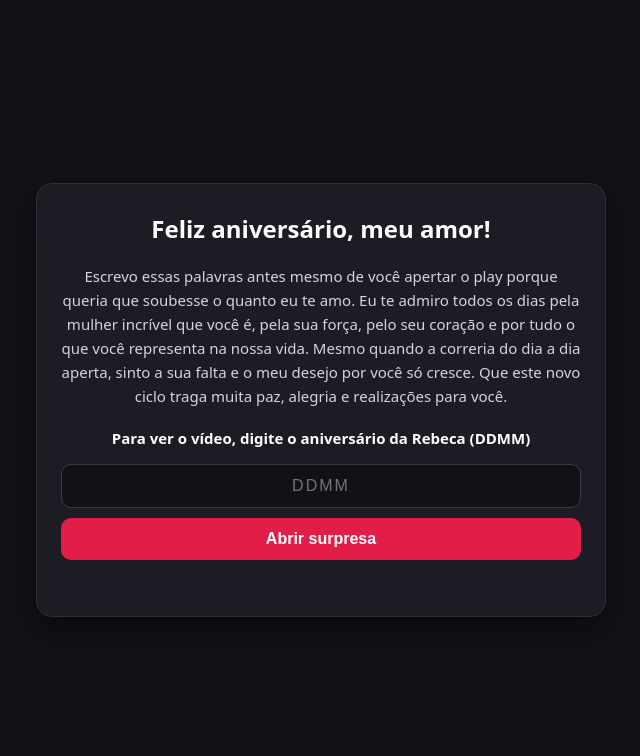
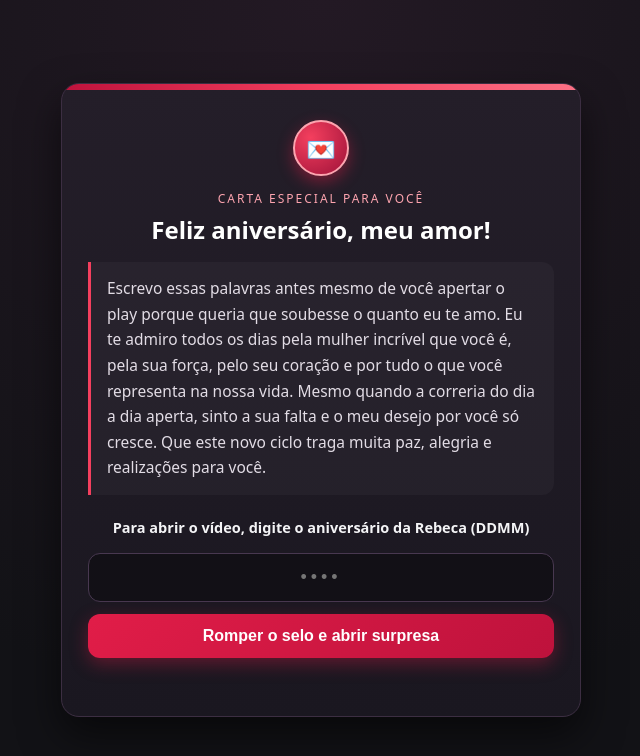
Before and after one commit to brunovenditti20-hash/surpresa-naiara, a plain HTML site: page index.html in a window 1280 px wide. Shown: the whole page, without its empty margins (319-959 px from the left). Drawn offline with Linux system fonts and the light colour scheme.

Commit message:
Update index.html

```diff
--- a/index.html
+++ b/index.html
@@ -3,90 +3,178 @@
 <head>
   <meta charset="UTF-8" />
   <meta name="viewport" content="width=device-width, initial-scale=1.0" />
-  <title>Feliz Aniversário, Meu Amor!</title>
+  <title>Para Você, Meu Amor</title>
   <style>
+    * {
+      box-sizing: border-box;
+    }
+
     body {
       margin: 0;
       min-height: 100vh;
       display: grid;
       place-items: center;
-      background: #121216;
+      background: radial-gradient(circle at top, #231924 0%, #121216 70%);
       color: #f4f4f6;
       font-family: system-ui, -apple-system, sans-serif;
       padding: 20px;
-      box-sizing: border-box;
     }
-    .card {
+
+    /* Estilo de Carta / Envelope Lacrado */
+    .carta-container {
       width: 100%;
       max-width: 520px;
-      background: #1c1c24;
-      border: 1px solid #2e2e3a;
-      border-radius: 16px;
-      padding: 28px 24px;
+      position: relative;
+      transition: opacity 0.6s ease, transform 0.6s ease;
+    }
+
+    .carta-container.saindo {
+      opacity: 0;
+      transform: translateY(-20px) scale(0.97);
+    }
+
+    .envelope {
+      background: linear-gradient(180deg, #241e29 0%, #1a1720 100%);
+      border: 1px solid #3c2e42;
+      border-radius: 18px;
+      padding: 36px 26px 28px;
       text-align: center;
-      box-shadow: 0 12px 30px rgba(0, 0, 0, 0.4);
+      box-shadow: 0 18px 40px rgba(0, 0, 0, 0.55);
+      position: relative;
+      overflow: hidden;
     }
-    h2 {
-      margin-top: 0;
-      color: #fff;
+
+    /* Aba superior decorativa do envelope */
+    .envelope::before {
+      content: "";
+      position: absolute;
+      top: 0;
+      left: 0;
+      right: 0;
+      height: 6px;
+      background: linear-gradient(90deg, #be123c, #f43f5e, #fb7185);
     }
-    .mensagem {
-      line-height: 1.6;
-      color: #d4d4dc;
-      font-size: 15px;
-      margin-bottom: 20px;
+
+    .selo {
+      width: 56px;
+      height: 56px;
+      margin: 0 auto 14px;
+      border-radius: 50%;
+      background: radial-gradient(circle at 30% 30%, #f43f5e, #9f1239);
+      border: 2px solid #fda4af;
+      display: grid;
+      place-items: center;
+      font-size: 24px;
+      box-shadow: 0 6px 16px rgba(225, 29, 72, 0.45);
+      transition: transform 0.5s ease;
     }
-    .instrucao {
-      font-size: 15px;
-      color: #fff;
+
+    .envelope.aberto .selo {
+      transform: rotate(360deg) scale(1.1);
+    }
+
+    .etiqueta {
+      font-size: 12px;
+      text-transform: uppercase;
+      letter-spacing: 2px;
+      color: #fda4af;
       margin-bottom: 6px;
     }
+
+    h2 {
+      margin: 0 0 16px;
+      color: #fff;
+      font-size: 24px;
+    }
+
+    .mensagem {
+      line-height: 1.65;
+      color: #e2dce5;
+      font-size: 15.5px;
+      margin-bottom: 22px;
+      background: rgba(255, 255, 255, 0.03);
+      border-left: 3px solid #f43f5e;
+      padding: 14px 16px;
+      border-radius: 0 12px 12px 0;
+      text-align: left;
+    }
+
+    .instrucao {
+      font-size: 14.5px;
+      color: #f4f4f6;
+      margin-bottom: 8px;
+    }
+
     input {
       width: 100%;
-      box-sizing: border-box;
-      padding: 12px 14px;
-      margin: 10px 0;
-      border-radius: 10px;
-      border: 1px solid #3a3a4a;
-      background: #121216;
+      padding: 13px 14px;
+      margin: 8px 0 12px;
+      border-radius: 12px;
+      border: 1px solid #483850;
+      background: #121016;
       color: #fff;
-      font-size: 16px;
+      font-size: 18px;
       text-align: center;
-      letter-spacing: 2px;
+      letter-spacing: 4px;
+      outline: none;
+      transition: border-color 0.2s;
     }
+
+    input:focus {
+      border-color: #f43f5e;
+    }
+
     button {
       width: 100%;
-      padding: 12px;
+      padding: 13px;
       border: none;
-      border-radius: 10px;
-      background: #e11d48;
+      border-radius: 12px;
+      background: linear-gradient(135deg, #e11d48, #be123c);
       color: #fff;
       font-size: 16px;
       font-weight: 600;
       cursor: pointer;
+      box-shadow: 0 6px 18px rgba(225, 29, 72, 0.35);
+      transition: transform 0.15s ease, opacity 0.2s ease;
     }
-    button:hover {
-      opacity: 0.92;
+
+    button:active {
+      transform: scale(0.98);
     }
+
     .erro {
-      color: #fb7185;
+      color: #fda4af;
       font-size: 14px;
       min-height: 20px;
-      margin-top: 8px;
+      margin-top: 10px;
     }
+
+    /* Área revelada após destravar o selo */
     #area-video {
       display: none;
       width: 100%;
       max-width: 720px;
+      opacity: 0;
+      transform: translateY(16px);
+      transition: opacity 0.7s ease, transform 0.7s ease;
     }
+
+    #area-video.visivel {
+      opacity: 1;
+      transform: translateY(0);
+    }
+
     .video-box {
       position: relative;
       width: 100%;
       padding-bottom: 56.25%;
-      border-radius: 14px;
+      border-radius: 16px;
       overflow: hidden;
       background: #000;
+      border: 1px solid #3c2e42;
+      box-shadow: 0 16px 40px rgba(0, 0, 0, 0.6);
     }
+
     .video-box iframe {
       position: absolute;
       inset: 0;
@@ -94,19 +182,45 @@
       height: 100%;
       border: 0;
     }
+
+    .acoes-video {
+      margin-top: 16px;
+      display: flex;
+      justify-content: center;
+    }
+
+    .btn-secundario {
+      width: auto;
+      padding: 10px 18px;
+      background: rgba(255, 255, 255, 0.08);
+      border: 1px solid #483850;
+      box-shadow: none;
+      font-size: 14px;
+      color: #f4f4f6;
+    }
+
+    .btn-secundario:hover {
+      background: rgba(255, 255, 255, 0.14);
+    }
   </style>
 </head>
 <body>
 
-  <div class="card" id="tela-bloqueio">
+  <div class="carta-container" id="tela-bloqueio">
+    <div class="envelope" id="envelope">
+      <div class="selo" id="selo">💌</div>
+      <div class="etiqueta">Carta especial para você</div>
       <h2>Feliz aniversário, meu amor!</h2>
+
       <p class="mensagem">
         Escrevo essas palavras antes mesmo de você apertar o play porque queria que soubesse o quanto eu te amo. Eu te admiro todos os dias pela mulher incrível que você é, pela sua força, pelo seu coração e por tudo o que você representa na nossa vida. Mesmo quando a correria do dia a dia aperta, sinto a sua falta e o meu desejo por você só cresce. Que este novo ciclo traga muita paz, alegria e realizações para você.
       </p>
-    <p class="instrucao"><strong>Para ver o vídeo, digite o aniversário da Rebeca (DDMM)</strong></p>
-    <input type="password" id="senha" inputmode="numeric" placeholder="DDMM" autocomplete="off" />
-    <button type="button" onclick="verificarSenha()">Abrir surpresa</button>
+
+      <p class="instrucao"><strong>Para abrir o vídeo, digite o aniversário da Rebeca (DDMM)</strong></p>
+      <input type="password" id="senha" inputmode="numeric" placeholder="••••" maxlength="4" autocomplete="off" />
+      <button type="button" onclick="verificarSenha()">Romper o selo e abrir surpresa</button>
       <div class="erro" id="mensagem-erro"></div>
+    </div>
   </div>
 
   <div id="area-video">
@@ -119,6 +233,10 @@
         allowfullscreen>
       </iframe>
     </div>
+
+    <div class="acoes-video">
+      <button type="button" class="btn-secundario" onclick="relendoCarta()">💌 Ler a mensagem novamente</button>
+    </div>
   </div>
 
   <script>
@@ -127,18 +245,48 @@
     function verificarSenha() {
       const digitada = document.getElementById("senha").value.trim();
       const erro = document.getElementById("mensagem-erro");
+      const container = document.getElementById("tela-bloqueio");
+      const envelope = document.getElementById("envelope");
+      const selo = document.getElementById("selo");
 
       if (digitada === SENHA_CORRETA) {
-        document.getElementById("tela-bloqueio").style.display = "none";
-        document.getElementById("area-video").style.display = "block";
+        erro.textContent = "";
+        selo.textContent = "❤️";
+        envelope.classList.add("aberto");
+
+        setTimeout(() => {
+          container.classList.add("saindo");
+        }, 350);
+
+        setTimeout(() => {
+          container.style.display = "none";
+          const areaVideo = document.getElementById("area-video");
+          areaVideo.style.display = "block";
 
           const iframe = document.getElementById("player-yt");
           if (!iframe.src) {
             iframe.src = iframe.getAttribute("data-src");
           }
+
+          requestAnimationFrame(() => {
+            areaVideo.classList.add("visivel");
+          });
+        }, 850);
       } else {
         erro.textContent = "Ops, essa data não confere. Tente novamente!";
       }
+    }
+
+    function relendoCarta() {
+      const container = document.getElementById("tela-bloqueio");
+      const areaVideo = document.getElementById("area-video");
+
+      areaVideo.classList.remove("visivel");
+      setTimeout(() => {
+        areaVideo.style.display = "none";
+        container.style.display = "block";
+        container.classList.remove("saindo");
+      }, 300);
     }
 
     document.getElementById("senha").addEventListener("keydown", function (e) {
```
Lines whose indentation alone changed are shown as unchanged.
